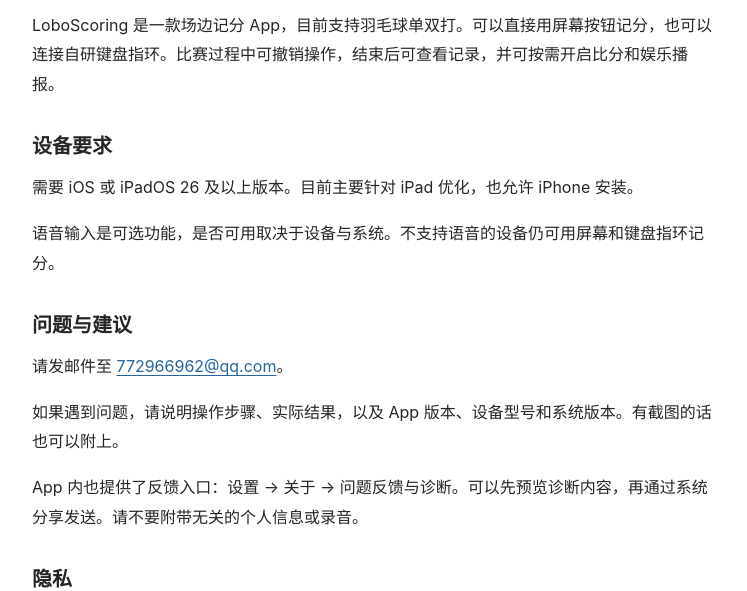
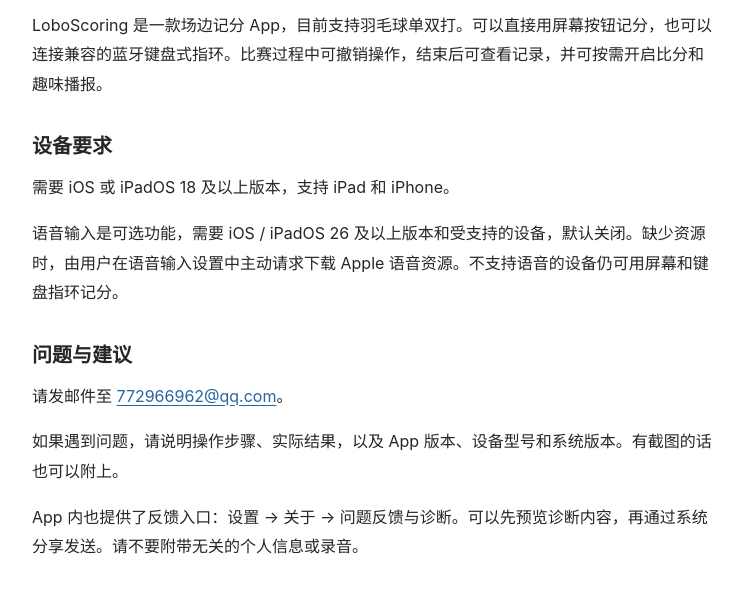
Before and after one commit to Lobobodev/loboscoring-pages, a plain HTML site: page index.html in a window 1280 px wide. Shown: the part 162-753 px from the top of the page, without its empty margins (266-1013 px from the left). Drawn offline with Linux system fonts and the light colour scheme.

Commit message:
Update 1.1 privacy and supported system information

```diff
--- a/index.html
+++ b/index.html
@@ -59,11 +59,11 @@ footer p { margin-bottom: 8px; }
 </header>
 <main id="content">
 <h1>萝卜记分</h1>
-<p>LoboScoring 是一款场边记分 App，目前支持羽毛球单双打。可以直接用屏幕按钮记分，也可以连接自研键盘指环。比赛过程中可撤销操作，结束后可查看记录，并可按需开启比分和娱乐播报。</p>
+<p>LoboScoring 是一款场边记分 App，目前支持羽毛球单双打。可以直接用屏幕按钮记分，也可以连接兼容的蓝牙键盘式指环。比赛过程中可撤销操作，结束后可查看记录，并可按需开启比分和趣味播报。</p>
 <section>
 <h2>设备要求</h2>
-<p>需要 iOS 或 iPadOS 26 及以上版本。目前主要针对 iPad 优化，也允许 iPhone 安装。</p>
-<p>语音输入是可选功能，是否可用取决于设备与系统。不支持语音的设备仍可用屏幕和键盘指环记分。</p>
+<p>需要 iOS 或 iPadOS 18 及以上版本，支持 iPad 和 iPhone。</p>
+<p>语音输入是可选功能，需要 iOS / iPadOS 26 及以上版本和受支持的设备，默认关闭。缺少资源时，由用户在语音输入设置中主动请求下载 Apple 语音资源。不支持语音的设备仍可用屏幕和键盘指环记分。</p>
 </section>
 <section>
 <h2>问题与建议</h2>
```
